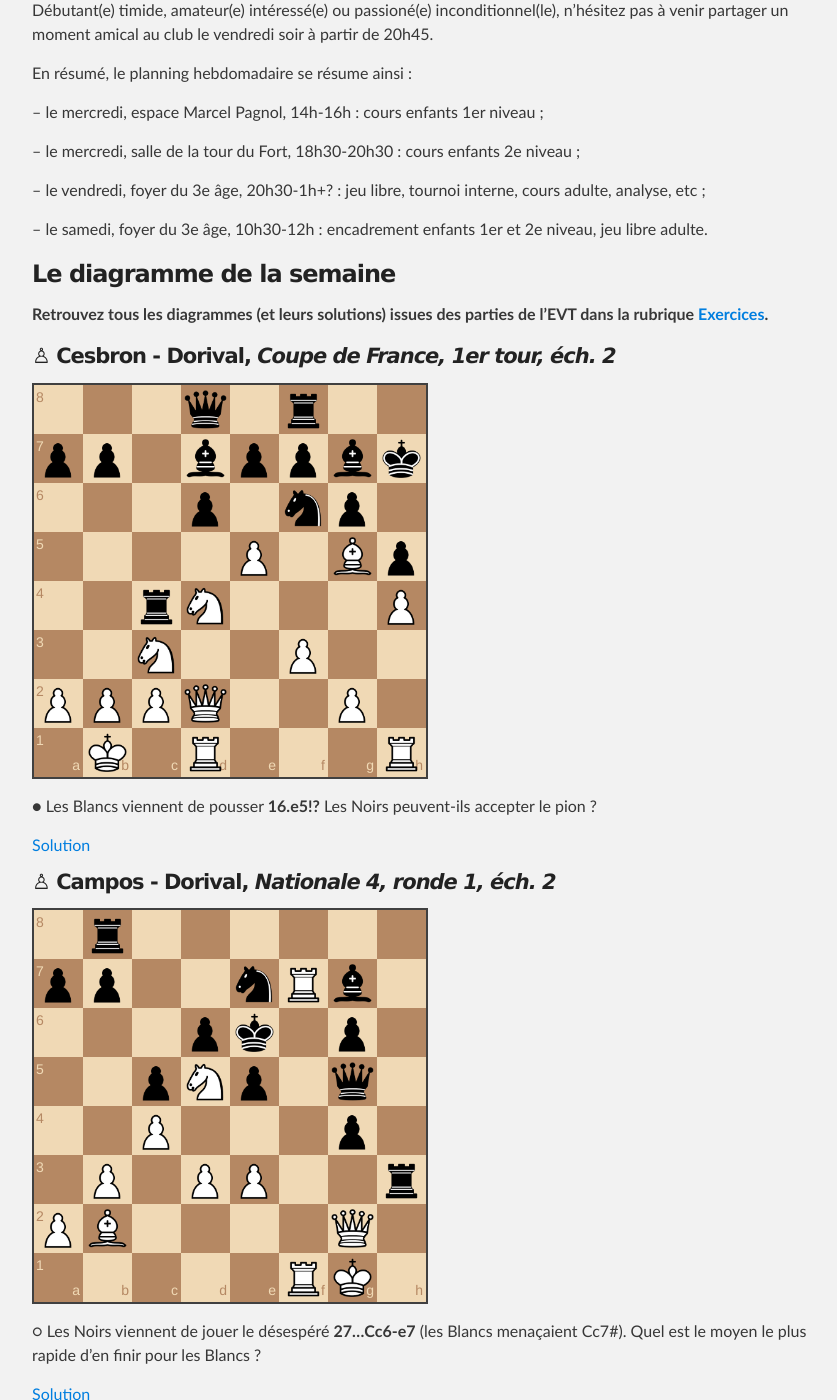
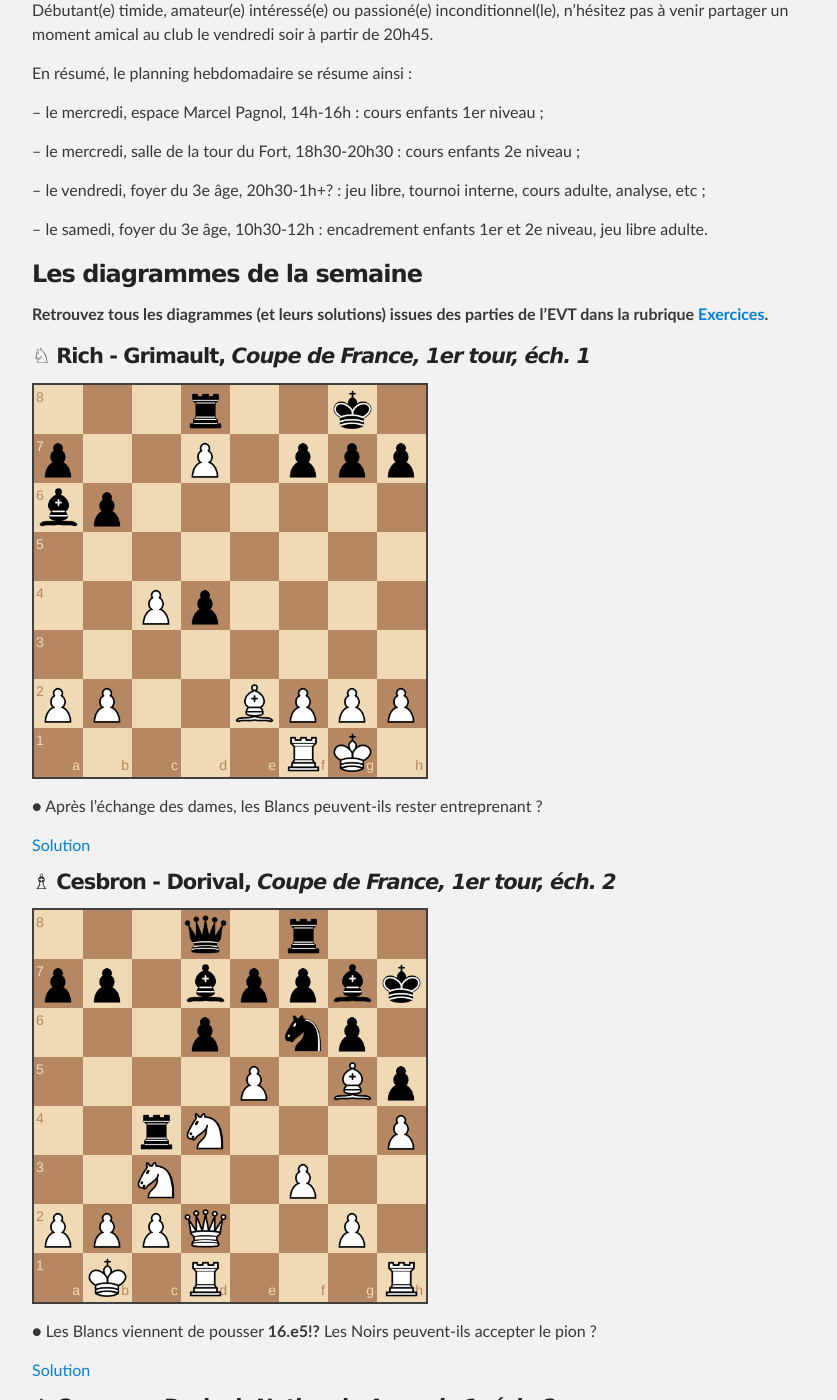
Before and after one commit to echiquier-villeneuve-tolosane/echiquier-villeneuve-tolosane.github.io, a Jekyll site: the page built from index.md, in a window 1280 px wide and 1400 px high, scrolled down 639 px. Shown: the whole window, without its empty margins (208-1045 px from the left). Built offline with Jekyll 4.4.1, drawn with Linux system fonts in a browser that asks for light colours; nearby versions of some CDN libraries.

Commit message:
Updated index.md

```diff
--- a/index.md
+++ b/index.md
@@ -4,6 +4,7 @@ root: .
 title: Accueil
 published: true
 ---
+
 
 
 
@@ -39,11 +40,20 @@ En résumé, le planning hebdomadaire se résume ainsi :
 -- le samedi, foyer du 3e âge, 10h30-12h : encadrement enfants 1er et 2e niveau, jeu libre adulte.
 
 
-### Le diagramme de la semaine ###
+### Les diagrammes de la semaine ###
 
 **Retrouvez tous les diagrammes (et leurs solutions) issues des parties de l'EVT dans la rubrique [Exercices](http://echiquier-villeneuve-tolosane.github.io/exercices.html "Exercices").**
 
-#### &#9817; **Cesbron - Dorival**, *Coupe de France, 1er tour, éch. 2*
+#### &#9816; **Rich - Grimault**, *Coupe de France, 1er tour, éch. 1*
+
+`3r2k1/p2P1ppp/bp6/8/2Pp4/8/PP2BPPP/5RK1 w - - 0 23`
+
+&#9679; Après l'échange des dames, les Blancs peuvent-ils rester entreprenant ?
+
+> La poussée **23.c5!?** s'avère prometteuse ! Mais après **23... Fxe2** (forcé) **24.c6 Fa6** (encore forcé), les Noirs peuvent jouer **25.Fc8!** et rendre le fou pour essayer de tenir la finale.
+
+
+#### &#9815; **Cesbron - Dorival**, *Coupe de France, 1er tour, éch. 2*
 
 `3q1r2/pp1bppbk/3p1np1/4P1Bp/2rN3P/2N2P2/PPPQ2P1/1K1R3R b - - 0 16`
 
```
